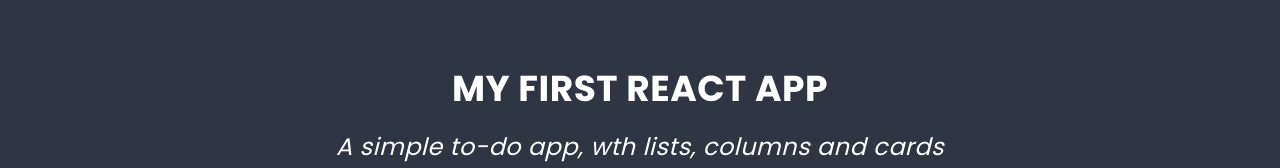
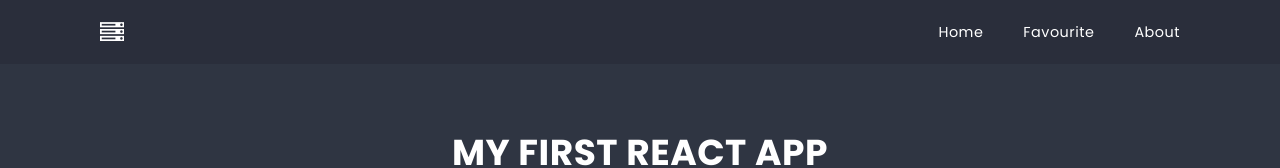
Before and after one commit to basl3r/react-to-do-list-app, a React (Create React App) app: page / in a window 1280 px wide. Shown: the top 168 px of the page. Built offline with nearby package versions, Linux system fonts and the light colour scheme.

Commit message:
Create navbar and style it

```diff
--- a/src/App.js
+++ b/src/App.js
@@ -2,14 +2,18 @@ import Hero from './components/Hero/Hero'
 import SearchForm from './components/SearchForm/SearchForm';
 import List from './components/List/List';
 import Container from './components/Container/Container';
+import NavBar from './components/NavBar/NavBar';
 
 const App = () => {
   return (
-    <Container>
-      <Hero />
-      <SearchForm />
-      <List />
-    </Container>
+    <div>
+      <NavBar />
+      <Container>
+        <Hero />
+        <SearchForm />
+        <List />
+      </Container>
+    </div>
   );
 };
 
--- /dev/null
+++ b/src/components/NavBar/NavBar.js
@@ -0,0 +1,16 @@
+import styles from './NavBar.module.scss';
+
+const NavBar = () => {
+  return(
+    <div className={styles.nav_bar}>
+      <span><i className={'fa fa-server ' + styles.nav_icon}></i></span>
+      <div className={styles.nav_list}>
+        <li><a href="/">Home</a></li>
+        <li><a href="/favourite">Favourite</a></li>
+        <li><a href="/about">About</a></li>
+      </div>
+    </div>
+  );
+};
+
+export default NavBar;
--- /dev/null
+++ b/src/components/NavBar/NavBar.module.scss
@@ -0,0 +1,33 @@
+@import '../../styles/settings.scss';
+
+.nav_bar {
+  padding: 20px 100px;
+  width: 100%;
+  display: flex;
+  justify-content: space-between;
+  align-items: center;
+  background-color: $color-darker;
+
+  .nav_icon{
+    color: $color-light;
+    font-size: $base-size * 2;
+  }
+}
+
+.nav_list {
+  display: flex;
+  gap: 40px;
+  font-size: $base-size * 1.2;
+  list-style: none;
+  color: white;
+
+  a {
+    text-decoration: none;
+    color: $color-light;
+    transition: $transition-color;
+  }
+
+  a:hover {
+    color: $color-success;
+  }
+}
--- a/src/styles/settings.scss
+++ b/src/styles/settings.scss
@@ -1,5 +1,6 @@
 $color-light: #fff;
 $color-dark: #2f3542;
+$color-darker: #2a2e3b;
 $color-success: #26de81;
 $color-warning: #e1644e;
 
@@ -8,3 +9,4 @@ $font-text: 'Poppins', sans-serif;
 $radius: 5px;
 $base-size: 12px;
 $transition: all 0.5s;
+$transition-color: color 0.5s;
```
